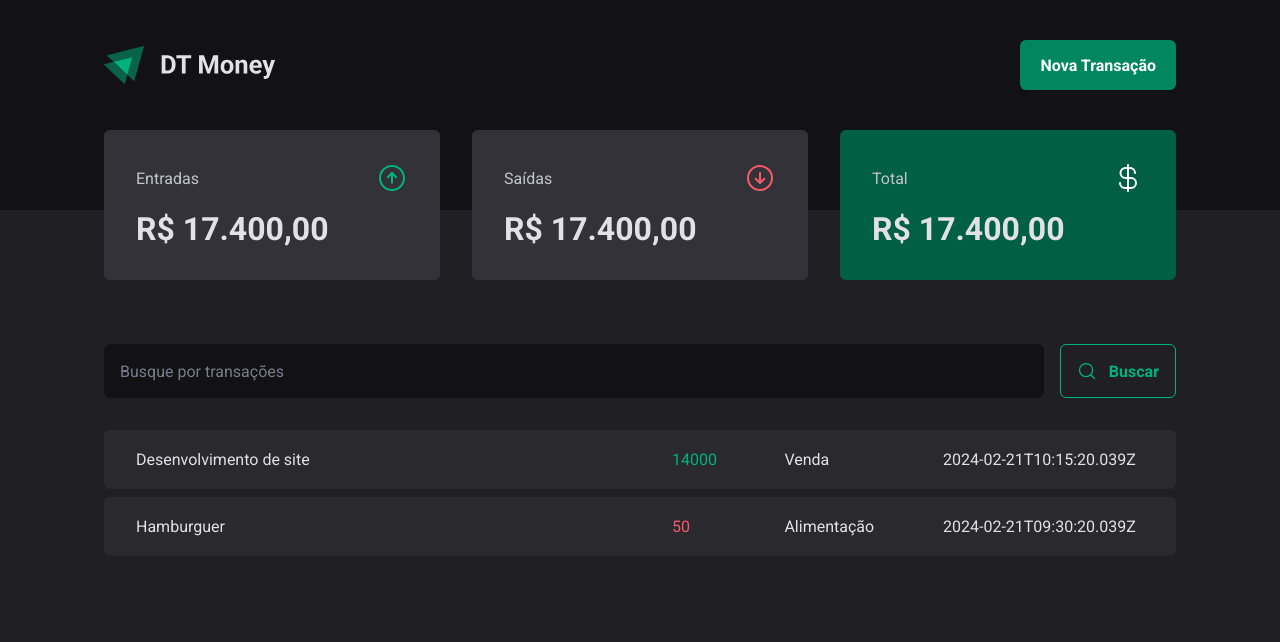
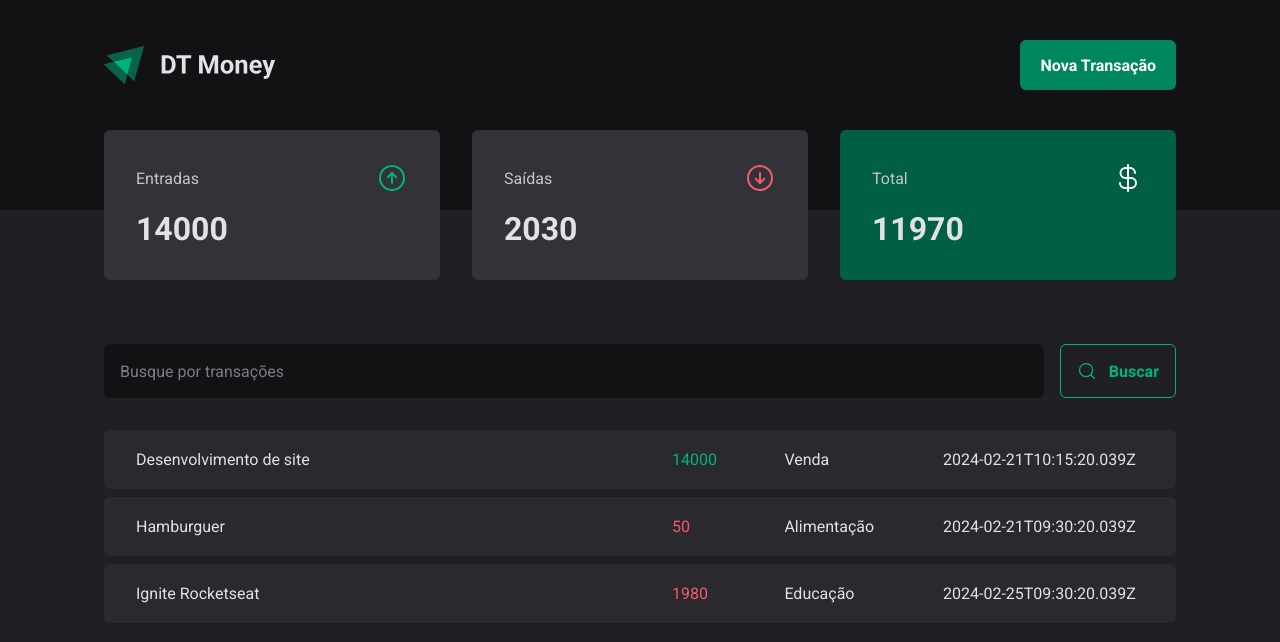
Before and after one commit to Carolbrandes/03-dt-money, a React (Vite) app: page / in a window 1280 px wide. Shown: the top 642 px of the page. Built offline with nearby package versions, Linux system fonts and the light colour scheme; data requests are answered from the project's data file.

Commit message:
Summary calc total of incomes, outcomes and total

```diff
--- a/server.json
+++ b/server.json
@@ -15,6 +15,14 @@
             "category": "Alimentação",
             "price": 50,
             "createdAt": "2024-02-21T09:30:20.039Z"
+        },
+        {
+            "id": 3,
+            "description": "Ignite Rocketseat",
+            "type": "outcome",
+            "category": "Educação",
+            "price": 1980,
+            "createdAt": "2024-02-25T09:30:20.039Z"
         }
     ]
 }
--- a/src/components/Summary/index.tsx
+++ b/src/components/Summary/index.tsx
@@ -1,11 +1,30 @@
 import { ArrowCircleDown, ArrowCircleUp, CurrencyDollar } from "phosphor-react";
-import * as S from "./styles";
 import { useContext } from "react";
 import { TransactionContext } from "../../contexts/TransactionsContext";
+import * as S from "./styles";
 
 export const Summary = () => {
   const { transactions } = useContext(TransactionContext);
   console.log("🚀 ~ Summary ~ transactions:", transactions);
+
+  const summary = transactions.reduce(
+    (acc, transaction) => {
+      if (transaction.type === "income") {
+        acc.income += transaction.price;
+        acc.total += transaction.price;
+      } else {
+        acc.outcome += transaction.price;
+        acc.total -= transaction.price;
+      }
+
+      return acc;
+    },
+    {
+      income: 0,
+      outcome: 0,
+      total: 0,
+    }
+  );
 
   return (
     <S.SummaryContainer>
@@ -15,7 +34,7 @@
           <ArrowCircleUp size={32} color="#00b37e" />
         </header>
 
-        <strong>R$ 17.400,00</strong>
+        <strong>{summary.income}</strong>
       </S.SummaryCard>
 
       <S.SummaryCard>
@@ -24,7 +43,7 @@
           <ArrowCircleDown size={32} color="#f75a68" />
         </header>
 
-        <strong>R$ 17.400,00</strong>
+        <strong>{summary.outcome}</strong>
       </S.SummaryCard>
 
       <S.SummaryCard variant="green">
@@ -33,7 +52,7 @@
           <CurrencyDollar size={32} color="#fff" />
         </header>
 
-        <strong>R$ 17.400,00</strong>
+        <strong>{summary.total}</strong>
       </S.SummaryCard>
     </S.SummaryContainer>
   );
```
